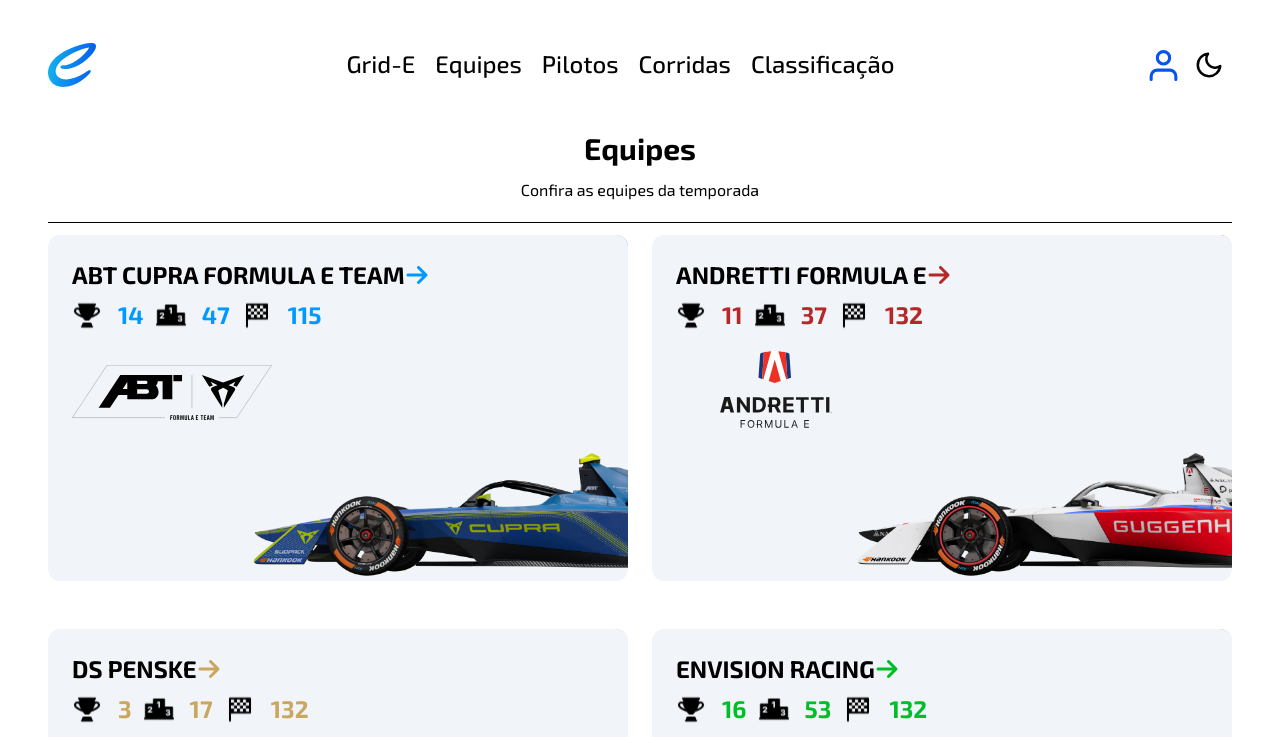
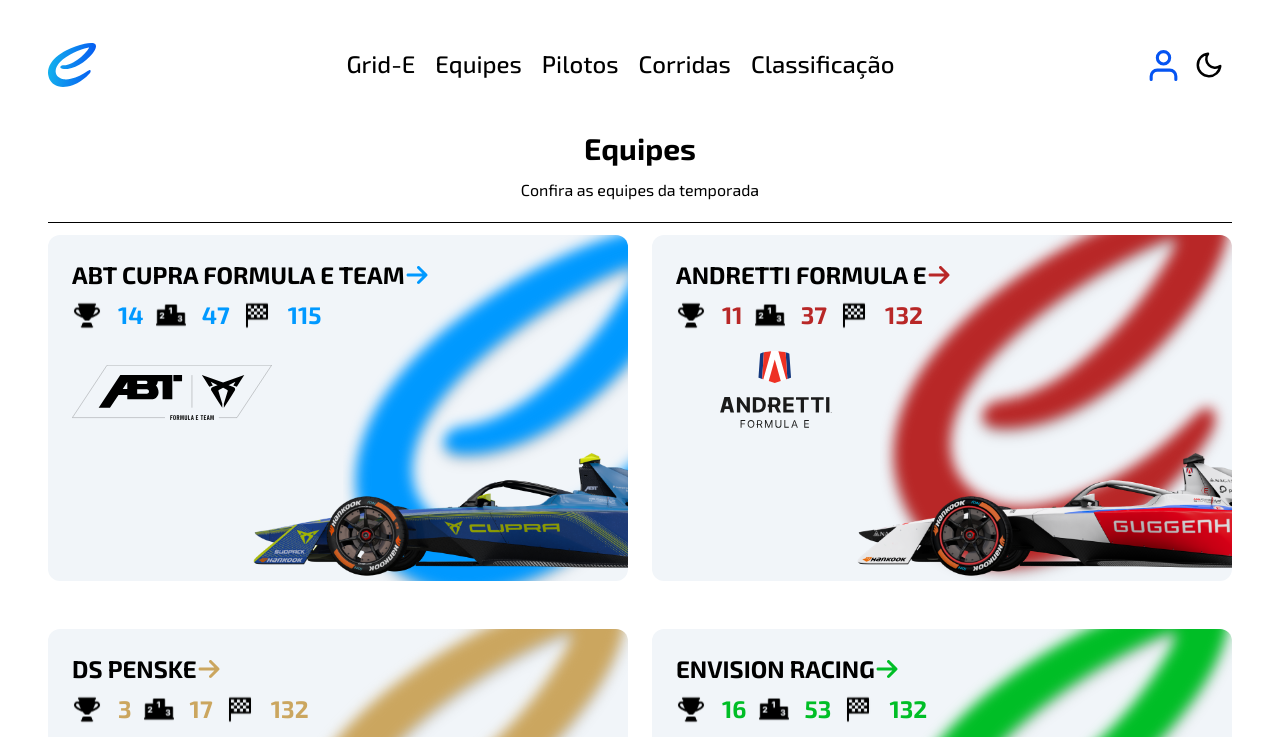
Before and after one commit to E-fficency/mahindra, a React (Vite) app: page /equipes in a window 1280 px wide. Shown: the top 737 px of the page. Built offline with nearby package versions, Linux system fonts and the light colour scheme.

Commit message:
agora sim

```diff
--- a/src/components/CardEquipe/index.jsx
+++ b/src/components/CardEquipe/index.jsx
@@ -10,7 +10,7 @@
     return (
         <>
         {equipes.map((equipe) => (
-             <div key={equipe.nome} className="flex flex-col items-center px-6 py-6 rounded-xl w-full gap-4 relative z-5 overflow-hidden card-equipe mb-3 xl:w-auto mt-3 xl:bg-slate-100 dark:bg-slate-300 ">
+             <div key={equipe.nome} className="flex flex-col items-center px-6 py-6 rounded-xl w-full gap-4 relative z-10 overflow-hidden card-equipe mb-3 xl:w-auto mt-3 xl:bg-slate-100 dark:bg-slate-300 ">
 
                 <div className='flex justify-around w-full xl:flex-col xl:gap-2'>
                     <div className='xl:flex xl:flex-col xl:gap-2'>
```
